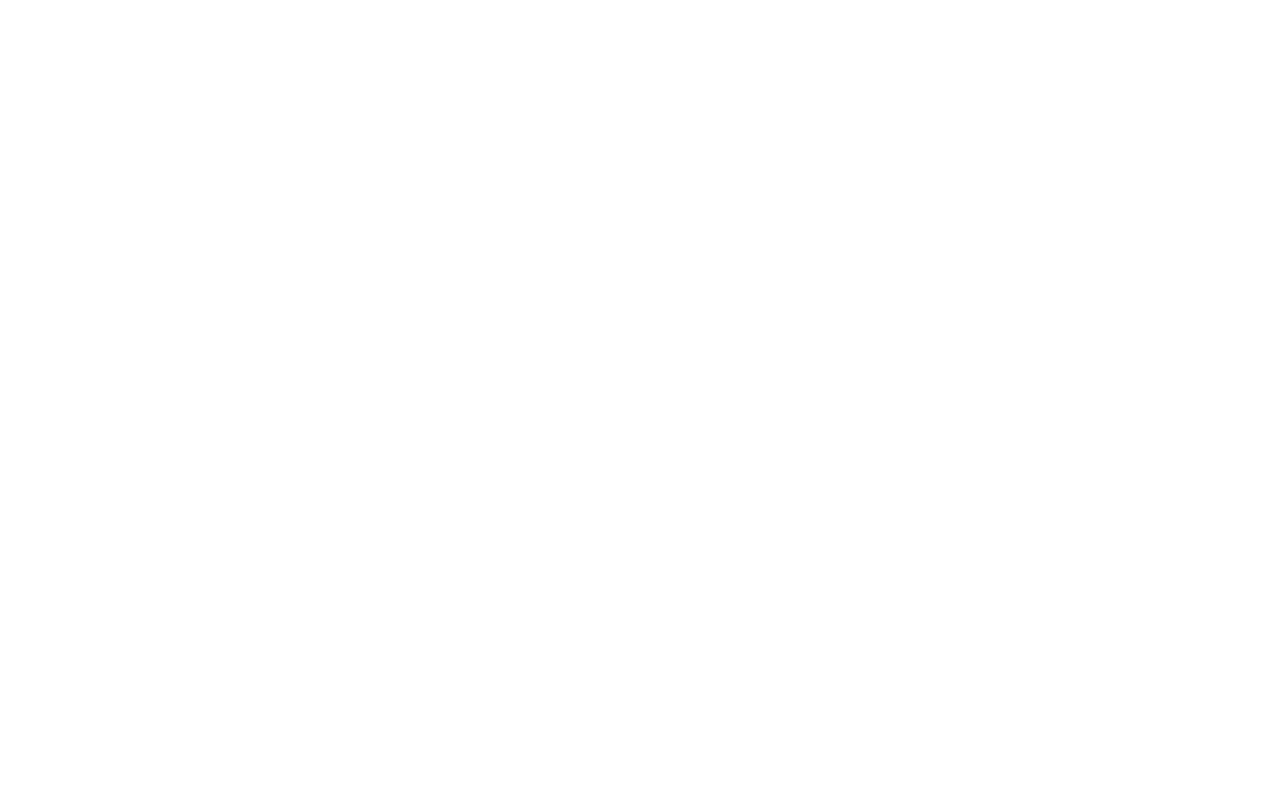
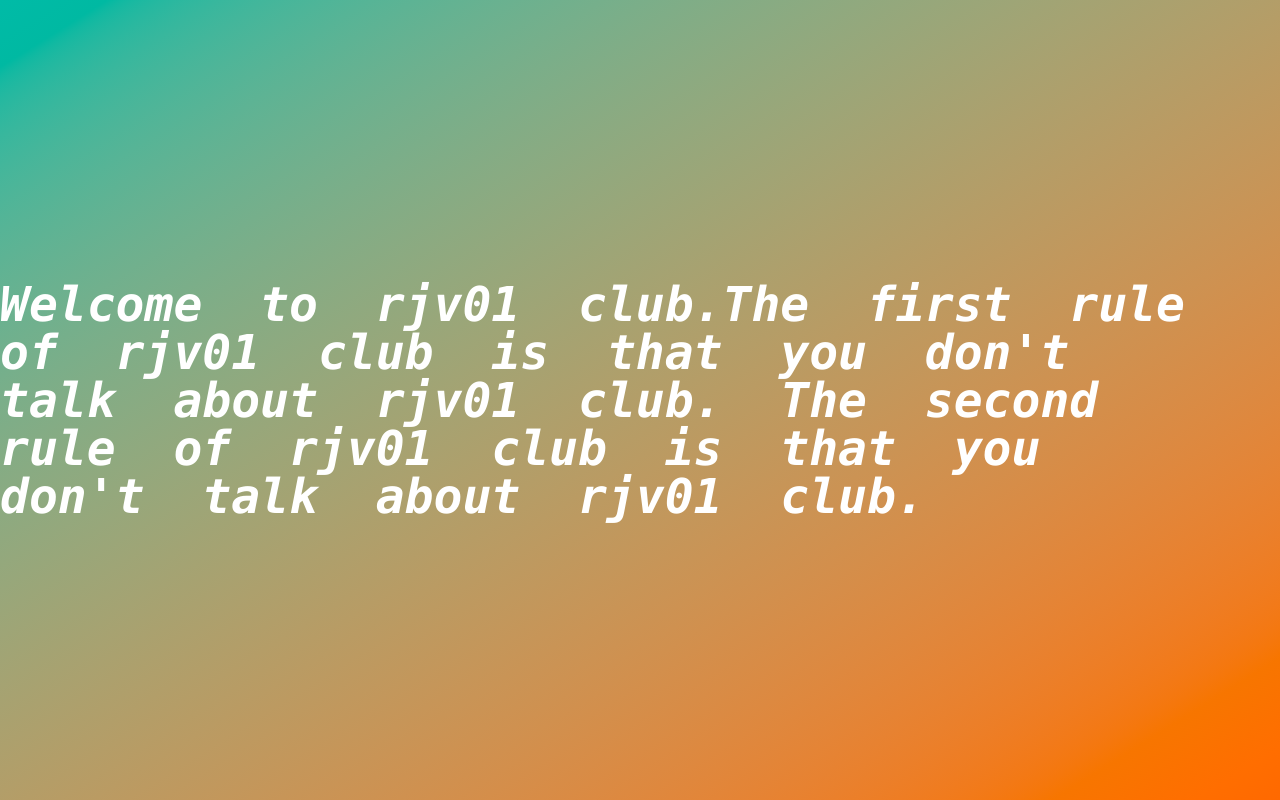
Before and after one commit to rjv01/FramerMotionProjects, a React (Vite) app: page /animatetext in a window 1280 px wide. Before the commit this address had no page. Built offline with nearby package versions, Linux system fonts and the light colour scheme.

Commit message:
adding stagger+blur on text

```diff
--- a/src/App.tsx
+++ b/src/App.tsx
@@ -8,6 +8,7 @@
 import Scroll from "./components/Scroll";
 import CardLayout from "./components/CardLayout";
 import Navbar from "./components/Navbar"
+import AnimateText from "./components/AnimateText"
 
 function App() {
   return (
@@ -21,6 +22,7 @@
         <Route path="/scroll" element={<Scroll />} />
         <Route path="/layoutcard" element={<CardLayout />} />
         <Route path="/navbar" element={<Navbar />} />
+        <Route path="/animatetext" element={<AnimateText />} />
       </Routes>
     </div>
   )
--- /dev/null
+++ b/src/components/AnimateText.tsx
@@ -0,0 +1,53 @@
+import { useAnimate,motion, easeInOut, stagger } from "framer-motion";
+import { useEffect } from "react";
+function AnimateText() {
+    const [scope,animate] = useAnimate();
+
+    useEffect(()=>{
+        startAnimating();
+    },[]);
+
+    const startAnimating = ()=>{
+        animate("span",
+            //final start similar to animate={{ }}
+            {
+                opacity:1,
+                filter:"blur(0px)",
+                y:0
+            },
+            //transition={{ }} part
+            {
+                duration:0.5,
+                delay:stagger(0.04),
+                ease:"easeInOut",
+            }
+        );
+    }
+
+    const text = "Welcome to rjv01 club.The first rule of rjv01 club is that you don't talk about rjv01 club. The second rule of rjv01 club is that you don't talk about rjv01 club.";
+    return (
+        <div className="min-h-screen flex justify-center items-center bg-linear-to-br from-teal-500 to-orange-500">
+        <div
+            ref={scope}
+            className="max-w-7xl mx-auto text-white italic font-mono font-bold text-5xl">
+            {
+                text.split(" ").map((word,index)=>(
+                    <motion.span
+                        initial={{
+                            opacity:0,
+                            filter:"blur(10px)",
+                            y:0,
+                        }}
+                        key={index}
+                        className="inline-block "
+                    >
+                        {word} &nbsp;
+                    </motion.span>
+                ))
+            }
+        </div>
+        </div>
+    );
+}
+
+export default AnimateText
--- a/src/components/Home.tsx
+++ b/src/components/Home.tsx
@@ -10,7 +10,7 @@
     { href: "/scroll", label: "Scroll Component" },
     { href: "/layoutcard", label: "Card Layout Component" },
     { href: "/navbar", label: "Navbar Component" },
-    { href: "/sidebar", label: "Sidebar Component" },
+    { href: "/animatetext", label: "Animate Text Component" },
   ];
 
   const containerVariants = {
```
